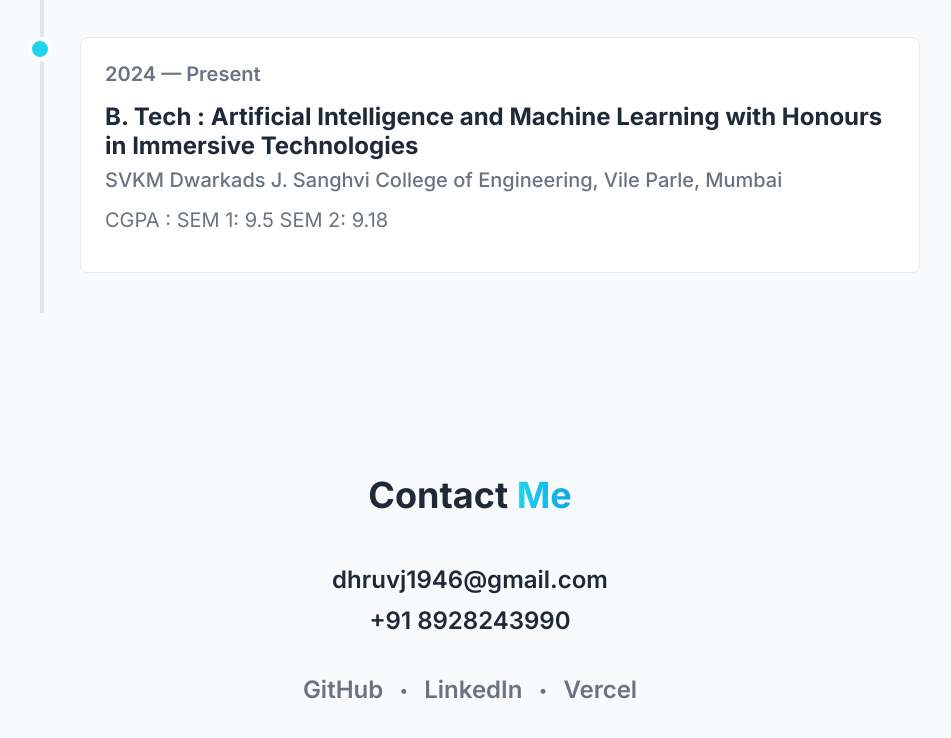
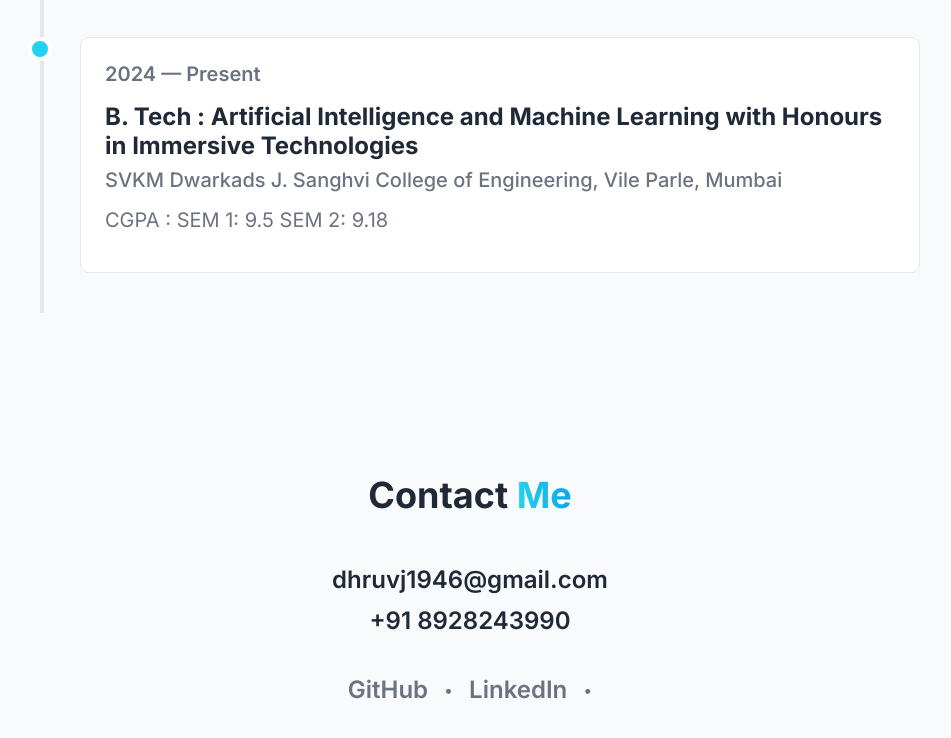
Before and after one commit to dhruv1946/my-portfolio, a plain HTML site: page index.html in a window 1280 px wide. Shown: the part 2781-3519 px from the top of the page, without its empty margins (170-1121 px from the left). Drawn offline with Linux system fonts and the light colour scheme.

Commit message:
Update index.html

```diff
--- a/index.html
+++ b/index.html
@@ -102,7 +102,6 @@
                     <span>&bull;</span>
                     <a href="https://www.linkedin.com/in/dhruv-jain-42176935a/" target="_blank" class="social-link">LinkedIn</a>
                     <span>&bull;</span>
-                    <a href="https://vercel.com/dhruv1946" target="_blank" class="social-link">Vercel</a>
                 </div>
             </div>
         </section>
```
